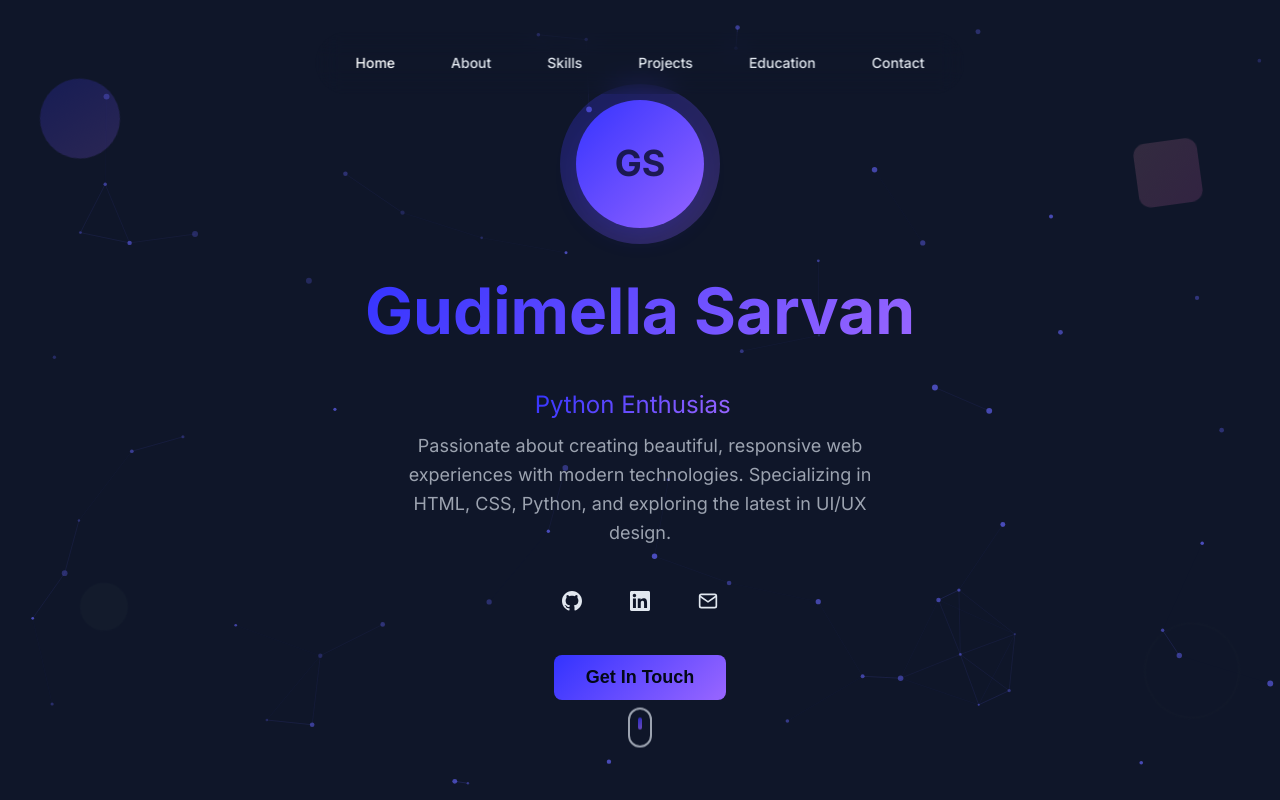
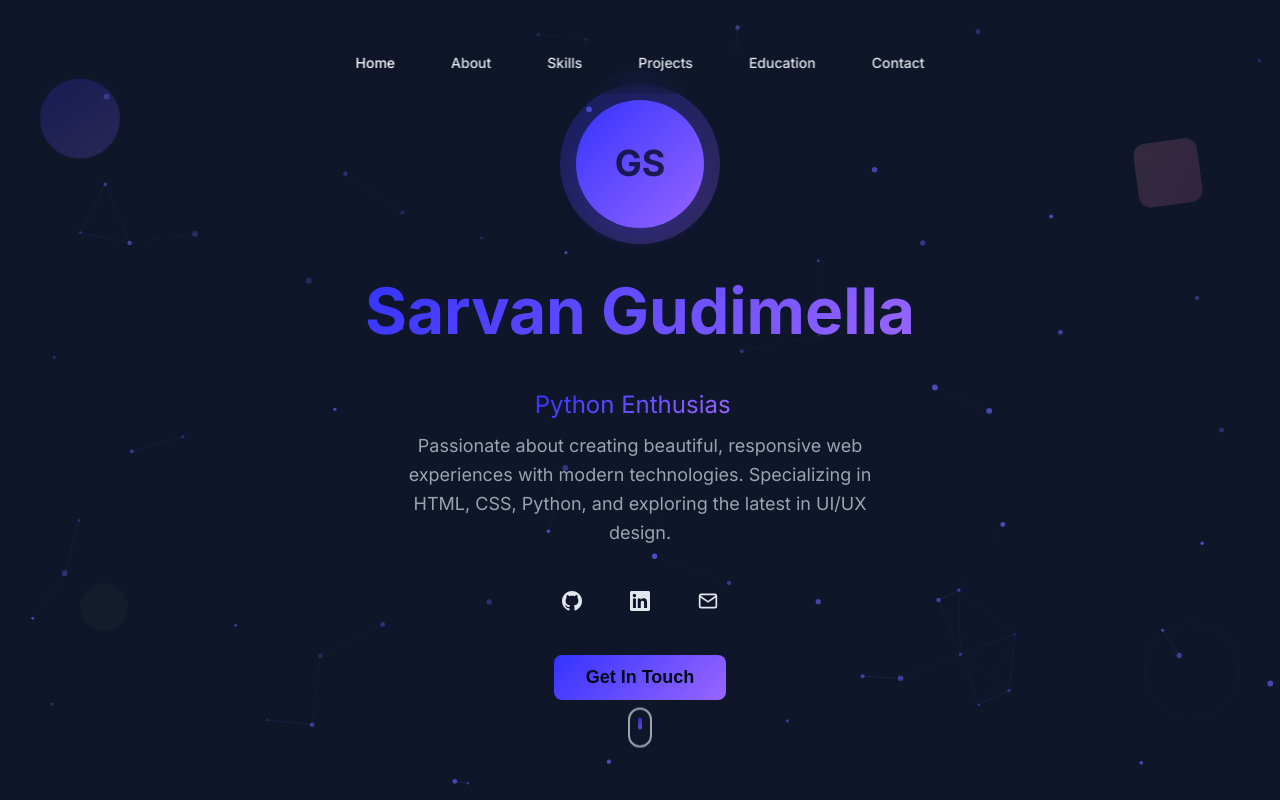
Before and after one commit to SarvanGudimella/Portfolio, a plain HTML site: page index.html in a window 1280 px wide. Shown: the top 800 px of the page. Drawn offline with Linux system fonts and the light colour scheme.

Commit message:
Update index.html

```diff
--- a/index.html
+++ b/index.html
@@ -703,7 +703,7 @@
             <div class="avatar">GS</div>
 
             <h1>
-                <span class="gradient-text">Gudimella Sarvan</span>
+                <span class="gradient-text">Sarvan Gudimella</span>
             </h1>
 
             <div class="typing-text">
```
